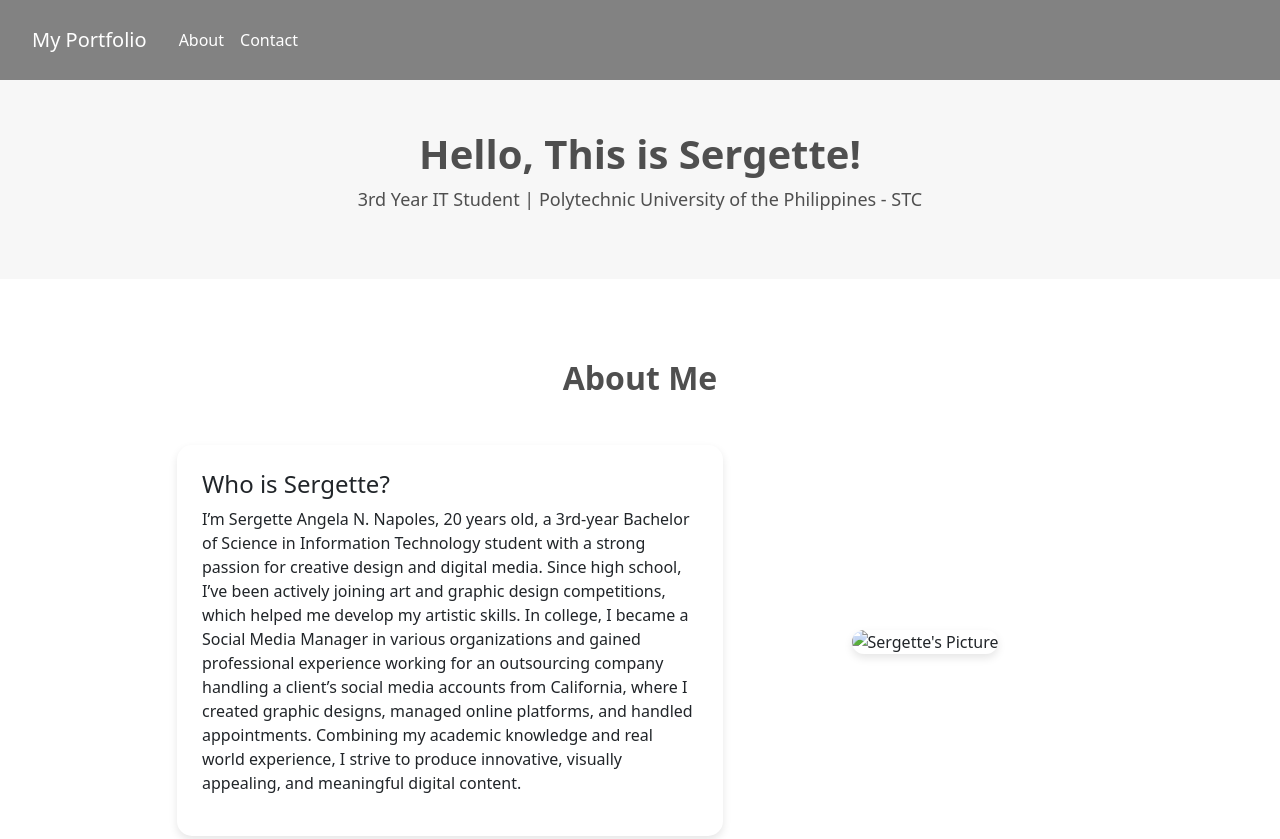
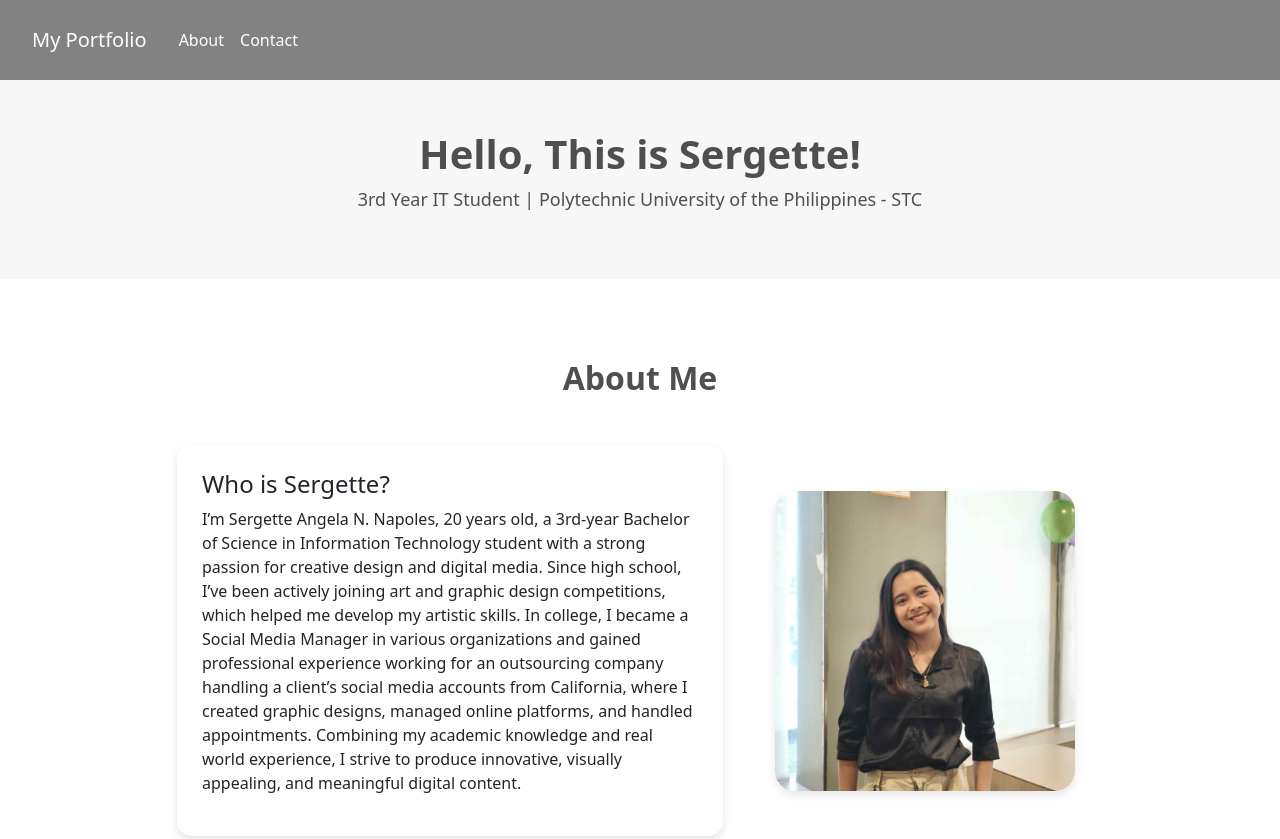
Before and after one commit to Sergette66/sergette66-github.io, a plain HTML site: page index.html in a window 1280 px wide. Shown: the top 839 px of the page. Drawn offline with nearby package versions, Linux system fonts and the light colour scheme.

Commit message:
Update index.html

```diff
--- a/index.html
+++ b/index.html
@@ -113,7 +113,7 @@
           </div>
        </div>
 <div class="col-md-4">
-  <img src="C:\Users\napol\Downloads\4fb1de61-2195-4b5a-b063-ea437156e040.jpg"
+  <img src="PROFILEgithub.jpg"
        alt="Sergette's Picture"
        class="profile-pic mt-3 mt-md-0">
 </div>
```
